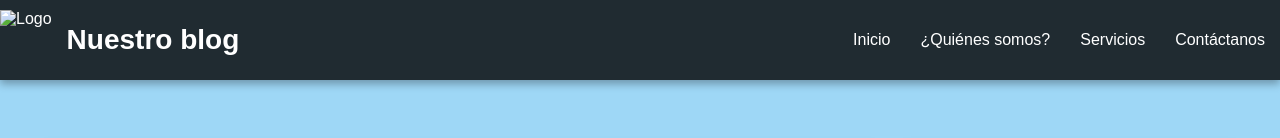
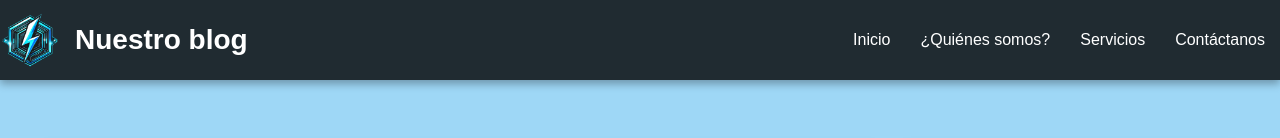
Before and after one commit to CristianNessi/MG-Tech, a plain HTML site: page navegacion/blog.html in a window 1280 px wide. Shown: the top 138 px of the page. Drawn offline with Linux system fonts and the light colour scheme.

Commit message:
Add files via upload

```diff
--- a/navegacion/blog.html
+++ b/navegacion/blog.html
@@ -9,14 +9,14 @@
     <script src="blog.js" defer></script>
     <link href="https://fonts.googleapis.com/css2?family=Poppins:wght@600&display=swap" rel="stylesheet">
     <link rel="stylesheet" href="https://cdnjs.cloudflare.com/ajax/libs/font-awesome/6.0.0-beta3/css/all.min.css">
-
+    <link rel="icon" href="../imagenes/logo.png" type="image/x-icon">
 </head>
 
 <body>
     <header class="header-container">
         <div class="barra">
             <div class="grid-container">
-                <img src="../imagenes/MG_DG_5_no_bg_cv2.png" alt="Logo" class="logo">
+                <img src="../imagenes/logo.png" alt="Logo" class="logo">
                 <h1>Nuestro blog</h1>
             </div>
             <nav>
```
Also changed, not shown: navegacion/contacto.html (+2 -1 lines), navegacion/metodo_pago.html (+1 -0 lines), navegacion/servicios.html (+2 -1 lines), navegacion/somos.html (+2 -1 lines).
